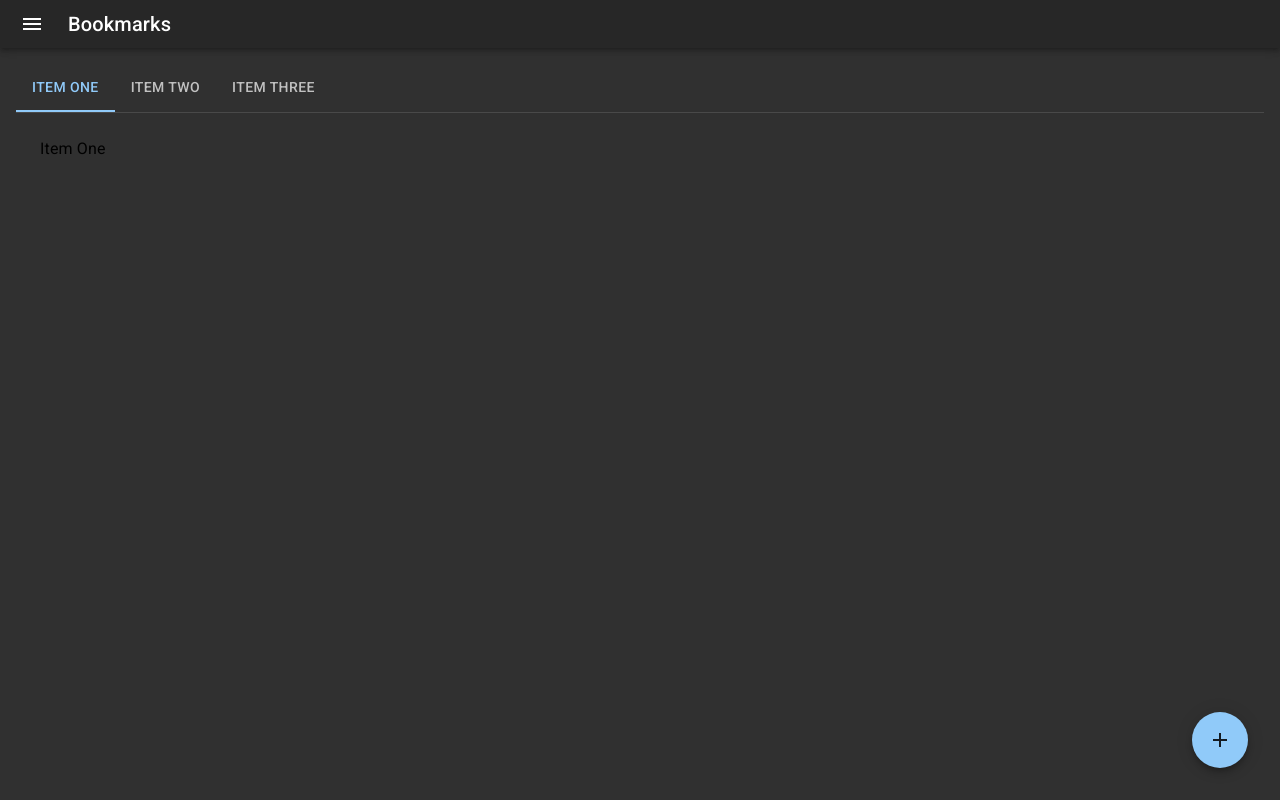
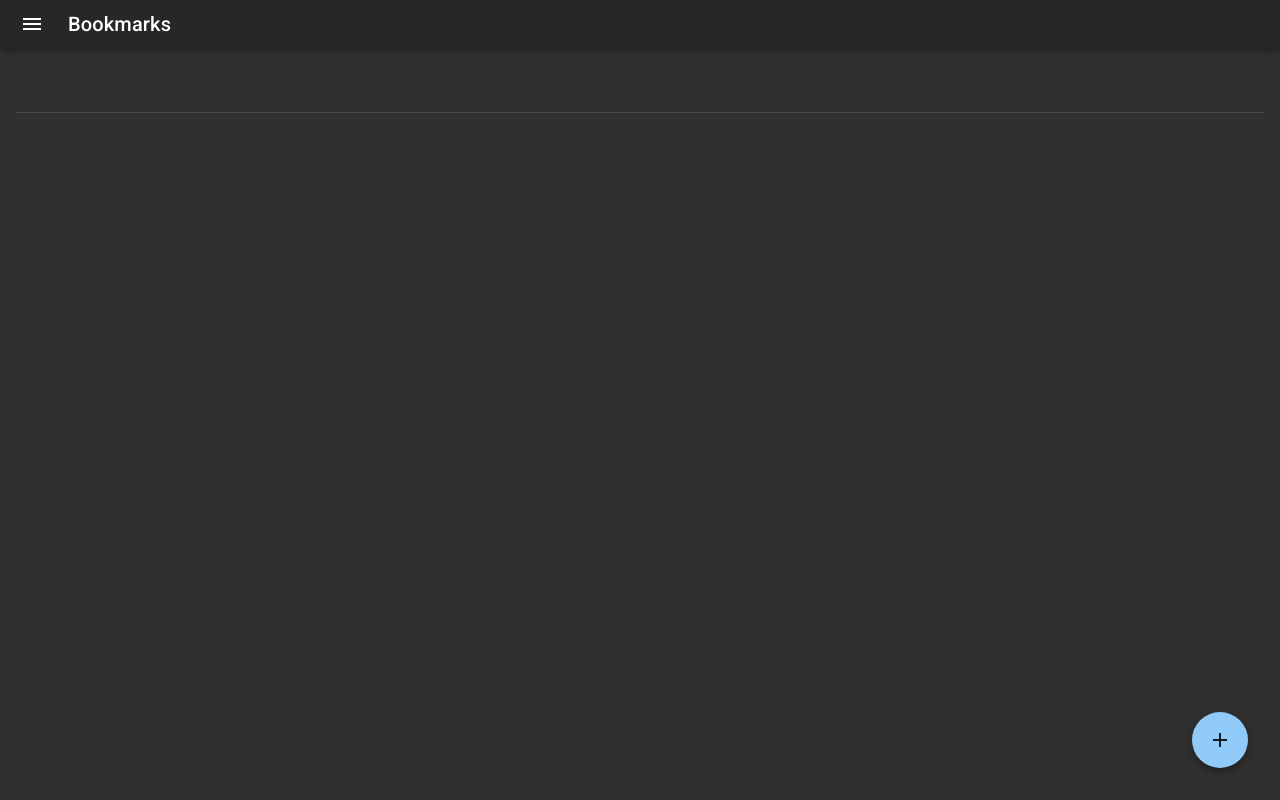
Before and after one commit to TimRuser/Bookee, a React (Vite) app: page / in a window 1280 px wide. Built offline with nearby package versions, Linux system fonts and the light colour scheme.

Commit message:
Finished listmarks for folders

```diff
--- a/src/ListMarks.jsx
+++ b/src/ListMarks.jsx
@@ -77,6 +77,7 @@ class ListMarks extends React.Component {
                     }
         } else {
             readTextFile('bookmarks.json', { dir: BaseDirectory.App }).then((bookmarks) => {
+                console.log(BaseDirectory.App)
                 if (bookmarks) {
                     this.jsonBookmarks = JSON.parse(bookmarks);
                     if (this.jsonBookmarks.bookmarks.length > 0) {
@@ -133,8 +134,9 @@ class ListMarks extends React.Component {
             oldTabsOutput.push(this.outputList[i][0])
             oldTabContentOutput.push(this.outputList[i][1])
         }
-        console.log(oldTabsOutput);
-        this.setState({tabCount: 2}).catch((error) => {console.log(error)})
+        this.setState({tabContentOutput: oldTabContentOutput, tabsOutput: oldTabsOutput}, () => {
+            console.log(this.state.tabContentOutput)
+        })
     }
 
     render() {
@@ -145,19 +147,15 @@ class ListMarks extends React.Component {
                         <TabContext value={this.state.tabValue.toString()}>
                             <Box sx={{ borderBottom: 1, borderColor: 'divider' }}>
                             <TabList onChange={this.handleChange} aria-label="lab API tabs example">
-                                <Tab label="Item One" value="1" />
-                                <Tab label="Item Two" value="2" />
-                                <Tab label="Item Three" value="3" />
+                                {this.state.tabsOutput}
                             </TabList>
                             </Box>
-                            <TabPanel value="1">Item One</TabPanel>
-                            <TabPanel value="2">Item Two</TabPanel>
-                            <TabPanel value="3">Item Three</TabPanel>
+                            {this.state.tabContentOutput}
                         </TabContext>
                     </Box>
                 }
                 {this.state.noFolders == true &&
-                    <p className="no-bookmarks">You don't have any bookmarks</p>
+                    <p className="no-bookmarks">You don't have any folders</p>
                 }
             </React.Fragment>
 
```
